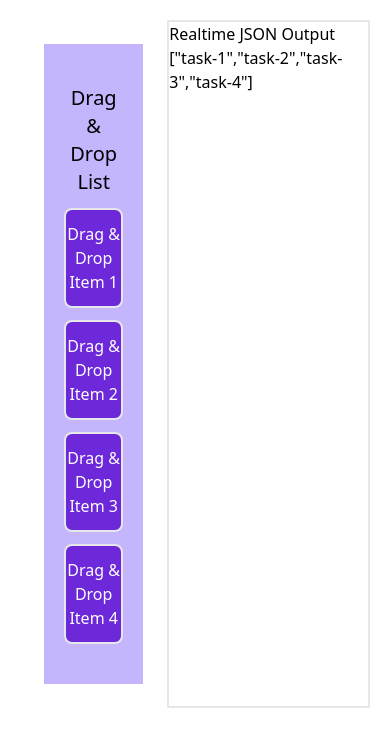
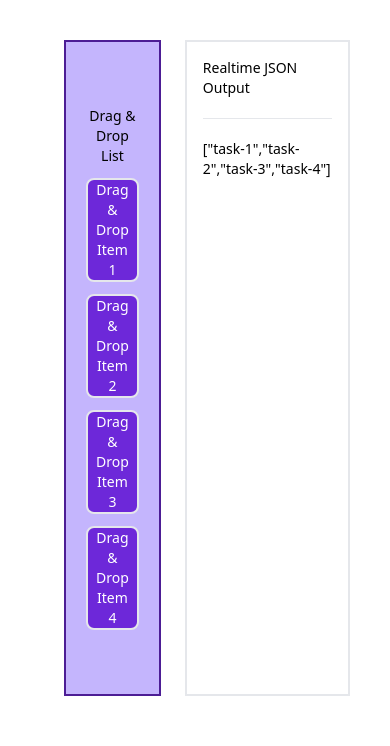
Before and after one commit to hsglc/drag-drop-list, a React (Create React App) app: page / in a window 390 px wide. Shown: the top 746 px of the page. Built offline with nearby package versions, Linux system fonts and the light colour scheme.

Commit message:
Responsive Design have applied to components and ready to prod.

```diff
--- a/src/App.js
+++ b/src/App.js
@@ -65,10 +65,10 @@ function App() {
         const tasks = column.taskIds.map((taskId) => items.tasks[taskId]);
 
         return (
-          <div className="flex p-5" key={column.id}>
+          <main className="flex  p-10" key={column.id}>
             <Column key={column.id} column={column} tasks={tasks} />
             <Screen orderedItems={orderedItems} />
-          </div>
+          </main>
         );
       })}
     </DragDropContext>
--- a/src/components/Column/Column.js
+++ b/src/components/Column/Column.js
@@ -4,7 +4,7 @@ import { Droppable } from "react-beautiful-dnd";
 
 function Column({ column, tasks }) {
   return (
-    <div className="text-xl bg-purple-300 px-5 py-10 w-1/3 text-center border-0 m-6">
+    <div className="text-sm sm:text-xl bg-purple-300 px-5 py-16 w-1/3 text-center border-2 border-purple-900 mx-6">
       {column.title}
       <Droppable droppableId={column.id}>
         {(provided) => (
--- a/src/components/Screen/Screen.js
+++ b/src/components/Screen/Screen.js
@@ -3,8 +3,11 @@ function Screen({ orderedItems }) {
   const newItems = JSON.stringify(jsonOutput);
 
   return (
-    <div className="flex flex-col border-2">
+    <div className="flex flex-col border-2 p-4 text-sm sm:text-xl">
       <h2>Realtime JSON Output</h2>
+      <br />
+      <hr />
+      <br />
       <div>{newItems}</div>
     </div>
   );
--- a/src/components/Task/Task.js
+++ b/src/components/Task/Task.js
@@ -8,7 +8,7 @@ function Task({ task, index }) {
           {...provided.draggableProps}
           {...provided.dragHandleProps}
           ref={provided.innerRef}
-          className="rounded-lg text-base mt-3 border-2 bg-purple-700 text-white hover:bg-white hover:text-purple-600 py-3"
+          className="rounded-lg text-sm sm:text-xl mt-3 border-2 bg-purple-700 text-white hover:bg-white hover:text-purple-600 hover:border-purple-700 px-2"
         >
           {task.content}
         </div>
```
